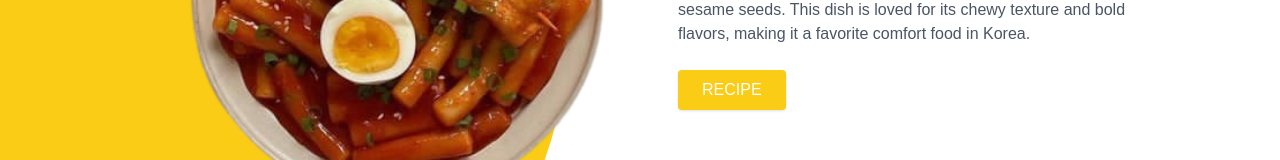
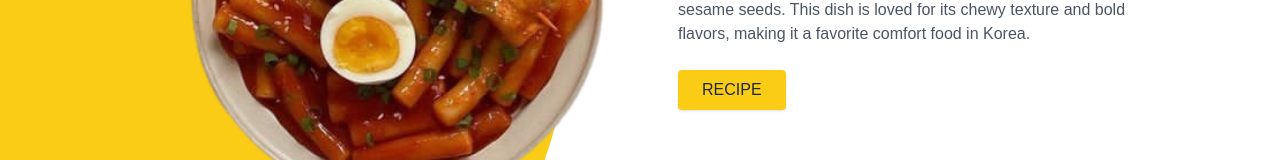
Before and after one commit to pskjksr/food, a Next.js app: page / in a window 1280 px wide. Shown: the part 443-603 px from the top of the page. Built offline with nearby package versions, Linux system fonts and the light colour scheme.

Commit message:
Change color RECIPE

```diff
--- a/app/homepage/page.jsx
+++ b/app/homepage/page.jsx
@@ -82,7 +82,7 @@ function Page() {
               it a favorite comfort food in Korea.
             </p>
             <Link href="/RecipeDescription/tteokbokki">
-              <button className="bg-yellow-400 hover:bg-yellow-500 text-white py-2 px-6 rounded shadow">
+              <button className="bg-yellow-400 hover:bg-yellow-500 text-gray-800 py-2 px-6 rounded shadow">
                 RECIPE
               </button>
             </Link>
```
